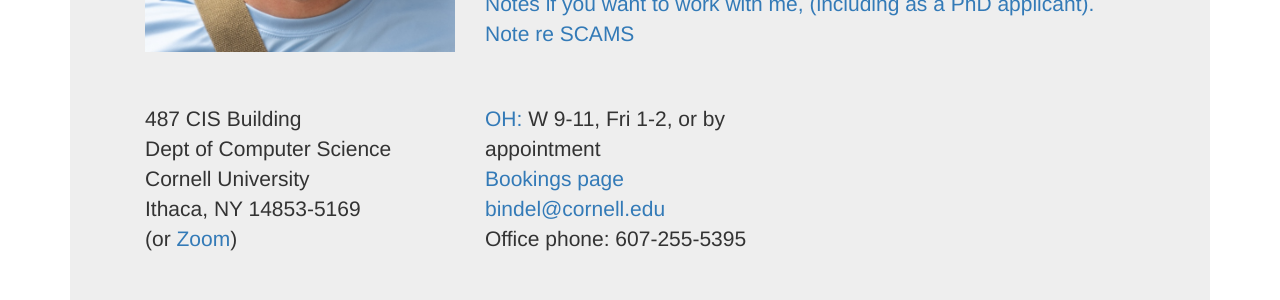
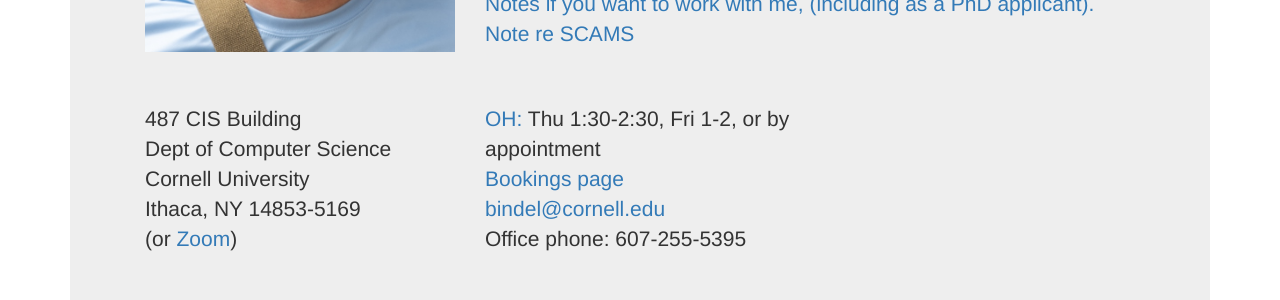
Before and after one commit to dbindel/cornell_web, a Jekyll site: the page built from index.html, in a window 1280 px wide and 900 px high. Shown: the part 442-742 px from the top of the window. Built offline with Jekyll 4.4.1, drawn with Linux system fonts in a browser that asks for light colours; nearby versions of some CDN libraries.

Commit message:
Update OH for Fall 2026.

```diff
--- a/_data/hours.yml
+++ b/_data/hours.yml
@@ -3,9 +3,9 @@ zoom: https://cornell.zoom.us/my/bindel?pwd=c3VZM2NuYmM4ZUZFWmdVSEZPVDFFdz09
 booking: https://outlook.office.com/bookwithme/user/33d37e9c60e44e8ebbb4bb387be0c4fe@cornell.edu?anonymous&ep=plink
 
 general:
-- W 9-11, Fri 1-2, or by appointment
+- Thu 1:30-2:30, Fri 1-2, or by appointment
 
 group:
-- Thu 2-4, or by appointment
+- Fri 10-12, or by appointment
 
-group_meeting: Fri 9-10 in CIS 473
+group_meeting: Fri 9-10 in Gates G11
```
